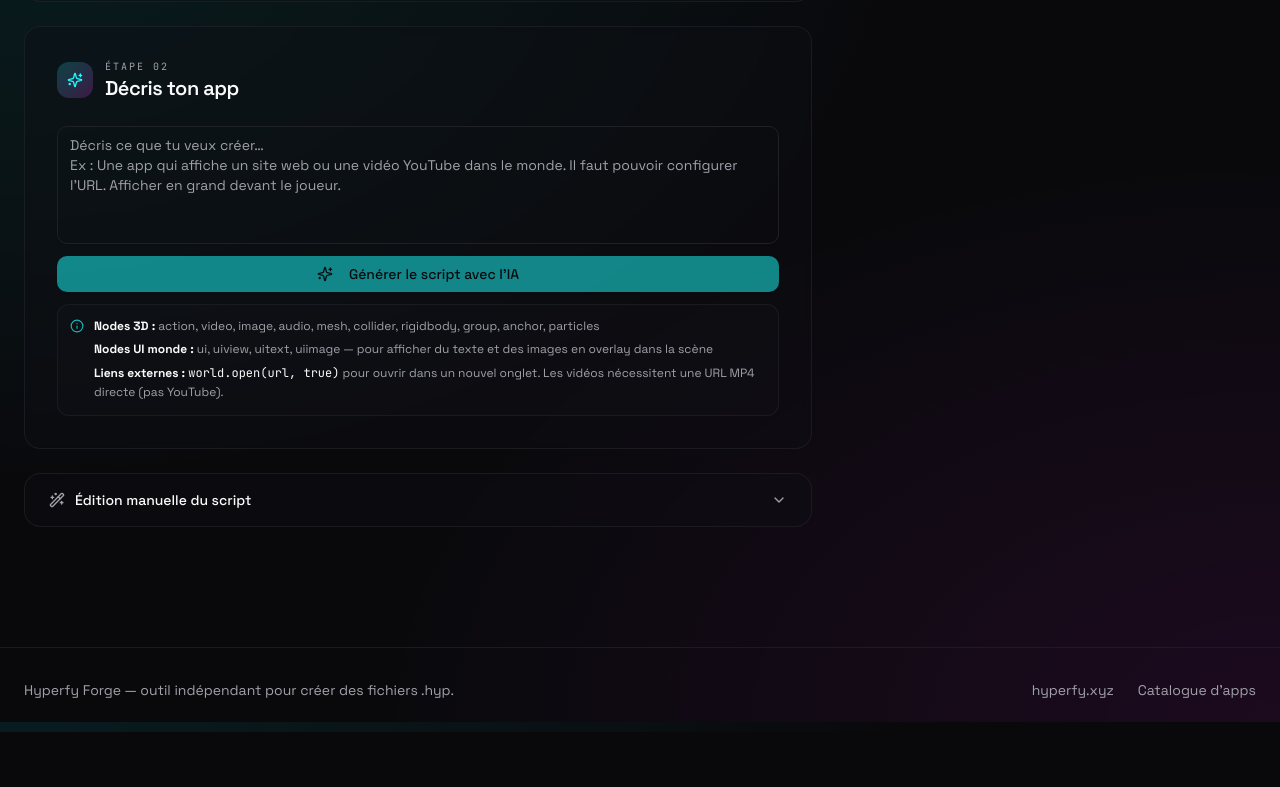
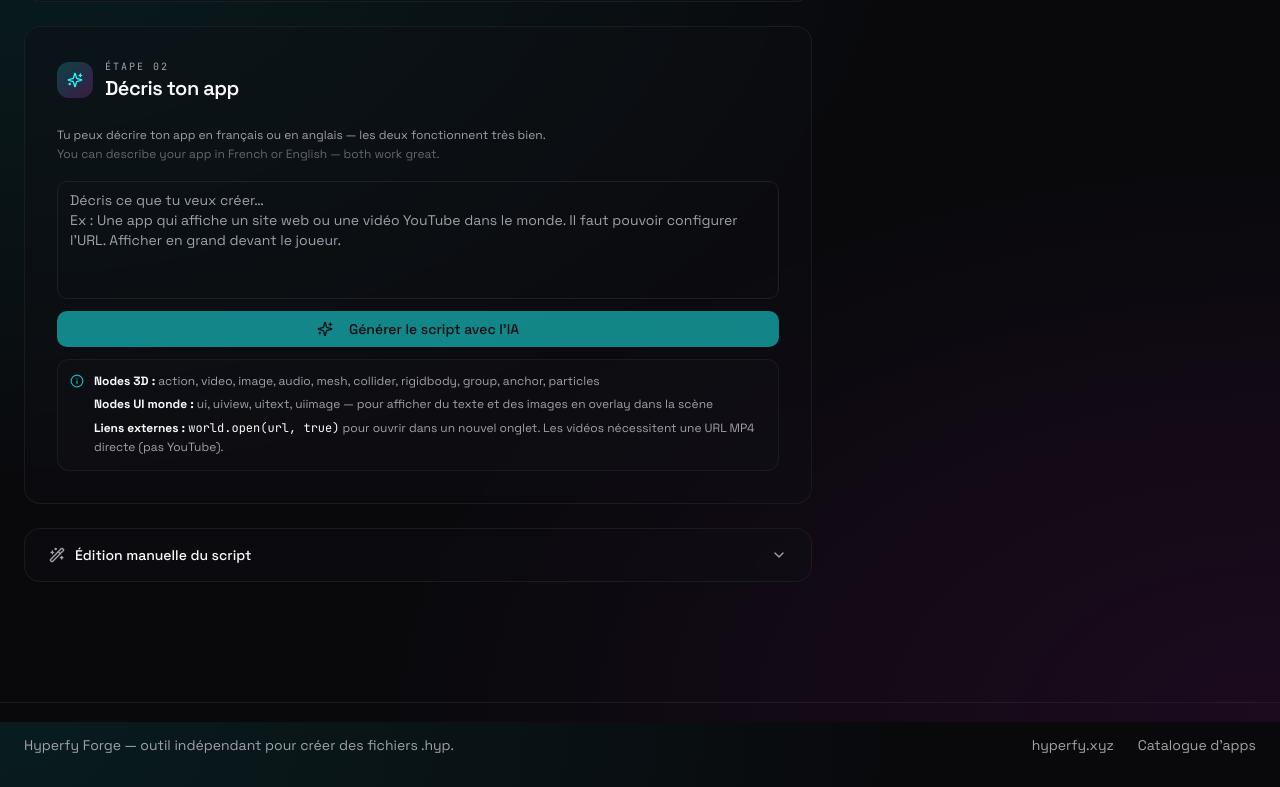
Before and after one commit to mokonaw/hypforge, a React (Vite) app: page /builder in a window 1280 px wide. Shown: the part 878-1665 px from the top of the page. Before the commit the page ends 1610 px from the top, so only its background shows below. Built offline with nearby package versions, Linux system fonts and the light colour scheme; no server answers.

Commit message:
File changes

```diff
--- a/src/pages/Builder.jsx
+++ b/src/pages/Builder.jsx
@@ -204,6 +204,10 @@ export default function Builder() {
 
           {/* Step 2 — AI Generation */}
           <Section step="02" title="Décris ton app" icon={Sparkles}>
+            <p className="text-xs text-muted-foreground mb-4 leading-relaxed">
+              Tu peux décrire ton app en français ou en anglais — les deux fonctionnent très bien.<br />
+              <span className="text-muted-foreground/60">You can describe your app in French or English — both work great.</span>
+            </p>
             <AiScriptGenerator
               onScriptGenerated={handleScriptGenerated}
               onPropsGenerated={handlePropsGenerated}
```
